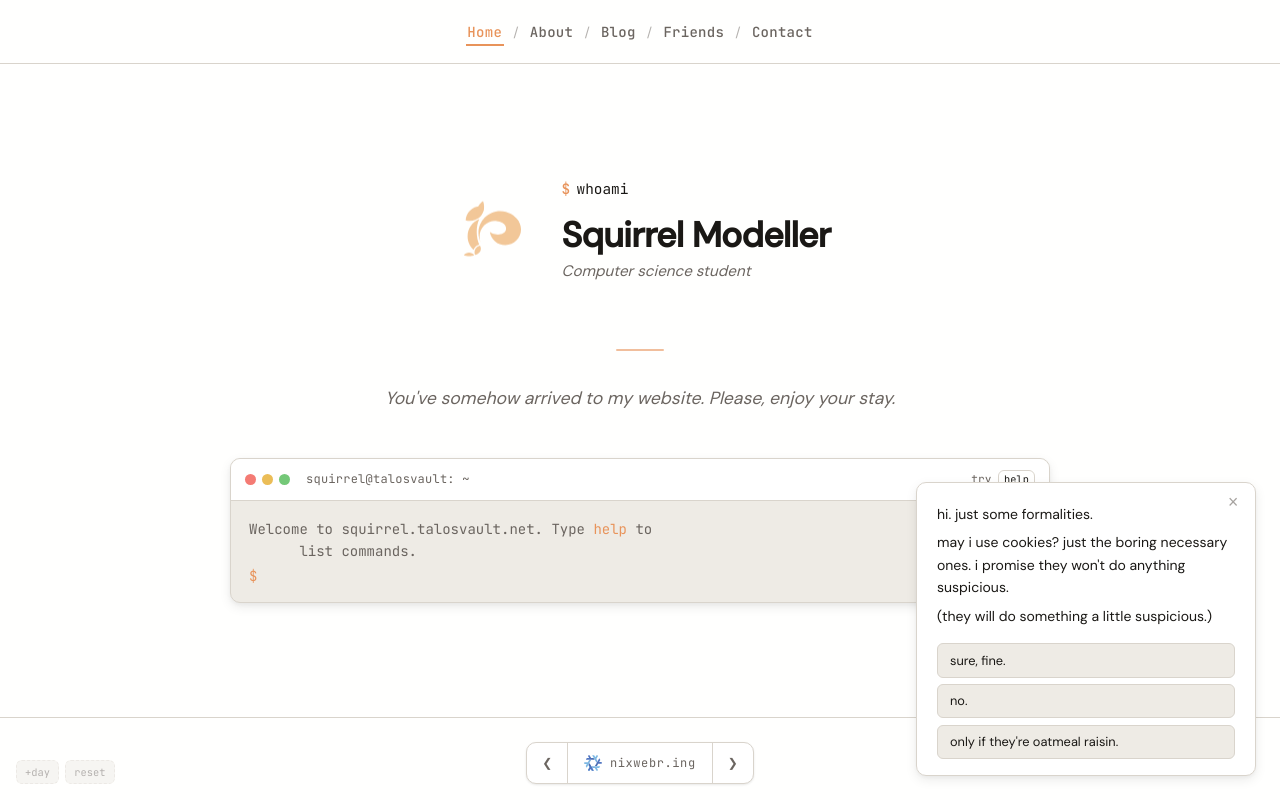
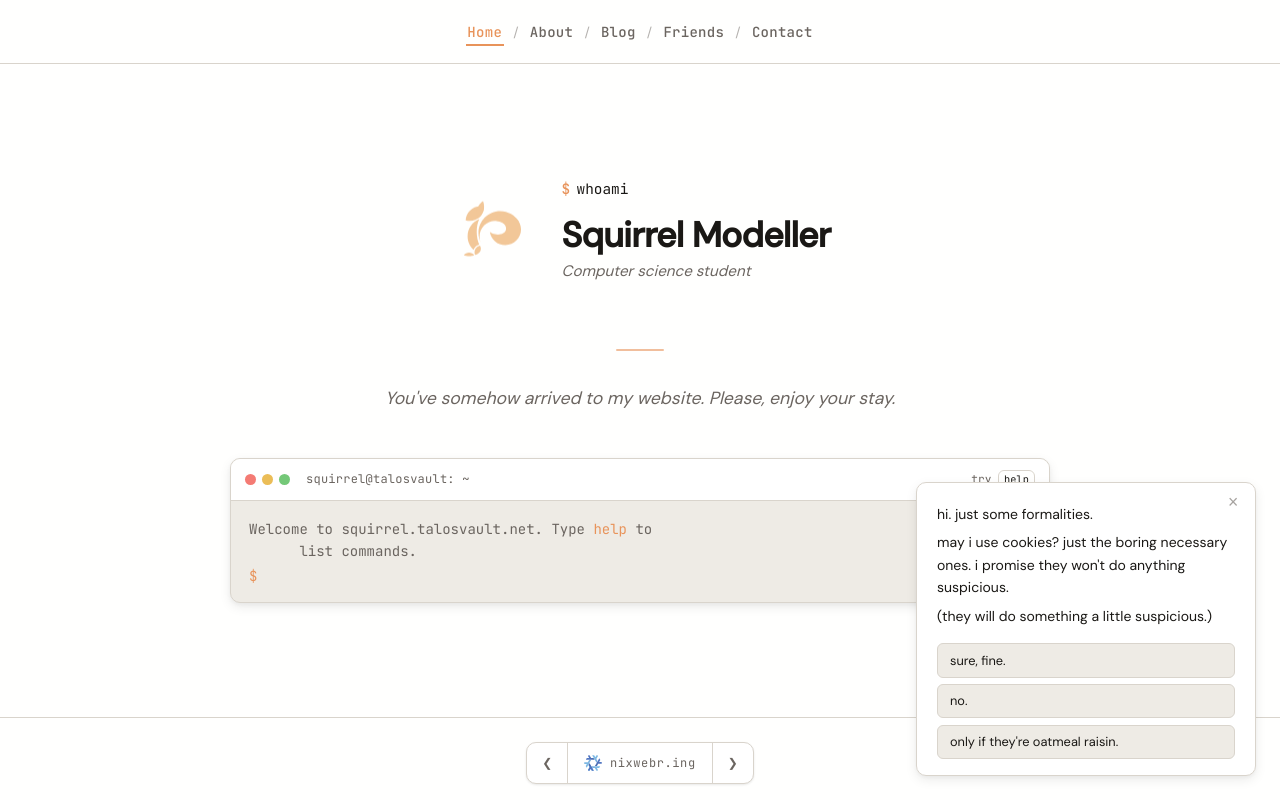
Before and after one commit to SquirrelModeller/squirrel-website, a SvelteKit app: page / in a window 1280 px wide. Built offline with nearby package versions, Linux system fonts and the light colour scheme.

Commit message:
fix: remove dev tools

```diff
--- a/src/routes/+layout.svelte
+++ b/src/routes/+layout.svelte
@@ -6,20 +6,8 @@
   import KeyHunt from "$lib/components/KeyHunt.svelte";
   import { page } from "$app/state";
   import { browser } from "$app/environment";
-  import { loadState, saveState } from "$lib/saga/state";
 
   let { children } = $props();
-
-  function skipDay() {
-    const s = loadState();
-    saveState({ ...s, narrativeDay: (s.narrativeDay ?? 0) + 1, sessionClosed: false });
-    window.location.reload();
-  }
-
-  function resetSaga() {
-    localStorage.removeItem('saga_state');
-    window.location.reload();
-  }
 </script>
 
 <svelte:head>
@@ -45,33 +33,4 @@
 {#if browser}
   <CookieSaga />
   <KeyHunt />
-  <div class="dev-tools">
-    <button class="skip-day" onclick={skipDay}>+day</button>
-    <button class="skip-day" onclick={resetSaga}>reset</button>
-  </div>
 {/if}
-
-<style>
-  .dev-tools {
-    position: fixed;
-    bottom: 1rem;
-    left: 1rem;
-    z-index: 9999;
-    display: flex;
-    gap: 0.4rem;
-  }
-
-  .skip-day {
-    font-family: var(--font-mono);
-    font-size: 0.65rem;
-    background: var(--bg-subtle);
-    border: 1px dashed var(--border);
-    color: var(--text-muted);
-    border-radius: var(--radius-sm);
-    padding: 0.25rem 0.5rem;
-    cursor: pointer;
-    opacity: 0.5;
-    transition: opacity 0.15s;
-  }
-  .skip-day:hover { opacity: 1; }
-</style>
```
